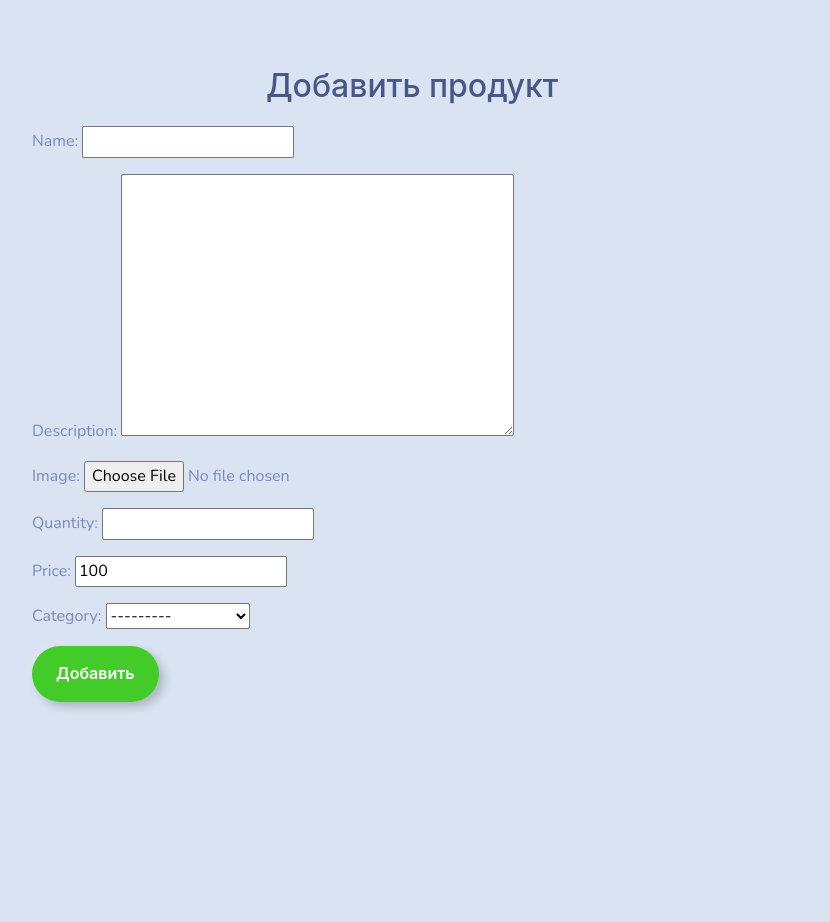
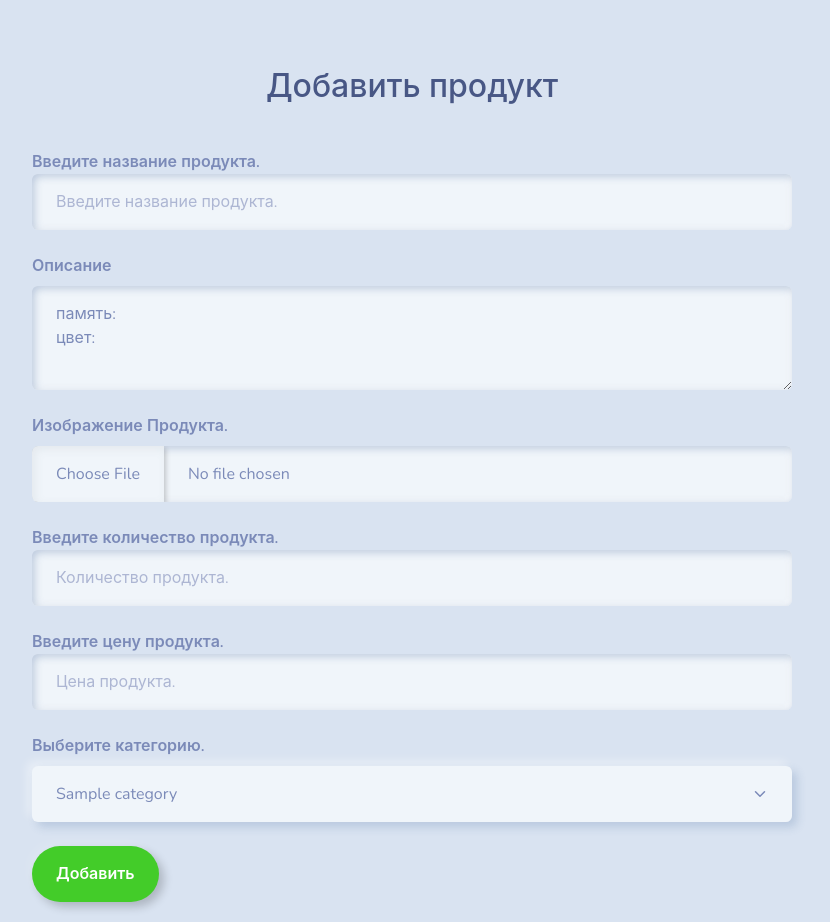
Before and after one commit to Abdullo2008/E-commerce-Site, a Django app: page /add_product/ in a window 1280 px wide. Shown: the part 56-978 px from the top of the page, without its empty margins (228-1058 px from the left). Before the commit the page ends 766 px from the top, so only its background shows below. Run offline with Django 5.2, Linux system fonts and the light colour scheme; tables that the repository leaves empty hold one stand-in row (values such as "Sample post"); parts of the project's set-up code (start-up, migrations or seed data) failed here and were passed over; some libraries are stand-ins or nearby versions.

Commit message:
customizing some pages

```diff
--- a/kassa/settings.py
+++ b/kassa/settings.py
@@ -21,7 +21,7 @@ env.read_env()
 SECRET_KEY = env.str("SECRET_KEY")
 # Quick-start development settings - unsuitable for production
 # See https://docs.djangoproject.com/en/5.1/howto/deployment/checklist/
-
+BASE_DIR = Path(__file__).resolve().parent.parent
 # SECURITY WARNING: keep the secret key used in production secret!
 
 # SECURITY WARNING: don't run with debug turned on in production!
--- a/myapp/forms.py
+++ b/myapp/forms.py
@@ -15,9 +15,31 @@ class CategoryForm(forms.ModelForm):
     class Meta:
         model = Category
         fields = '__all__'
+        widgets = {
+            'name': forms.TextInput(attrs={'class': 'form-control', 'placeholder': 'Введите название'}),
+        }
+        labels = {
+            'name': 'Название',
+        }
 
 
 class ProductForm(forms.ModelForm):
     class Meta:
         model = ProductModel
         fields = '__all__'
+        widgets = {
+            'name': forms.TextInput(attrs={'class': 'form-control', 'placeholder': 'Введите название'}),
+            'description': forms.Textarea(attrs={'class': 'form-control', 'placeholder': 'Введите описание', 'rows': 4}),
+            'image': forms.ClearableFileInput(attrs={'class': 'form-control'}),
+            'quantity': forms.NumberInput(attrs={'class': 'form-control', 'placeholder': 'Введите количество'}),
+            'price': forms.NumberInput(attrs={'class': 'form-control', 'placeholder': 'Введите цену'}),
+            'category': forms.Select(attrs={'class': 'form-control'}),
+        }
+        labels = {
+            'name': 'Название',
+            'description': 'Описание',
+            'image': 'Изображение',
+            'quantity': 'Количество',
+            'price': 'Цена',
+            'category': 'Категория',
+        }
--- a/myapp/views.py
+++ b/myapp/views.py
@@ -84,6 +84,11 @@ class AddProduct(CreateView):
     form_class = ProductForm
     success_url = reverse_lazy('retrieve_product')
 
+    def get_context_data(self, **kwargs):
+        context = super().get_context_data(**kwargs)
+        context['categorys'] = Category.objects.all()
+        return context
+
 def RetrieveProduct(request):
     products = ProductModel.objects.all()
     context = {
--- a/templates/product/add_product.html
+++ b/templates/product/add_product.html
@@ -1,6 +1,6 @@
 {% extends 'base.html' %}
 {% block content %}
-<br><br>
+<br xmlns="http://www.w3.org/1999/html"><br>
 <style>
     .container {
         padding: 20px;
@@ -17,11 +17,41 @@
 </style>
 
 <div class="container">
-<h2>Добавить продукт</h2>
-<form method="post" enctype="multipart/form-data">{% csrf_token %}
-    {{ form.as_p }}
-    <button type="submit" class="btn btn-outline-success">Добавить</button>
-</form>
+    <h2>Добавить продукт</h2>
+    <form method="post" enctype="multipart/form-data">{% csrf_token %}
+        <div>
+            <label class="col-form-label mt-4" for="ProductName">Введите название продукта.</label>
+            <input type="text" class="form-control" name="name" placeholder="Введите название продукта."
+                   id="ProductName">
+        </div>
+        <div>
+            <label for="ProductDescription" class="form-label mt-4">Описание</label>
+            <textarea class="form-control" id="ProductDescription" rows="3">память:
+цвет:</textarea>
+        </div>
+        <div>
+            <label for="ProductImage" class="form-label mt-4">Изображение Продукта.</label>
+            <input class="form-control" type="file" id="ProductImage">
+        </div>
+        <div>
+            <label class="col-form-label mt-4" for="ProductQuantity">Введите количество продукта.</label>
+            <input type="number" class="form-control" placeholder="Количество продукта." id="ProductQuantity">
+        </div>
+        <div>
+            <label class="col-form-label mt-4" for="ProductPrice">Введите цену продукта.</label>
+            <input type="number" class="form-control" placeholder="Цена продукта." id="ProductPrice">
+        </div>
+        <div>
+            <label for="exampleSelect1" class="form-label mt-4">Выберите категорию.</label>
+            <select class="form-select" id="exampleSelect1">
+                {% for category in categorys %}
+                <option>{{ category.name }}</option>
+                {% endfor %}
+            </select>
+        </div>
+        <br>
+        <button type="submit" class="btn btn-outline-success">Добавить</button>
+    </form>
 </div>
 
 {% endblock %}
--- a/templates/product/retrieve_product.html
+++ b/templates/product/retrieve_product.html
@@ -36,10 +36,10 @@
                     <p>Категория: {{ product.category }}</p>
                     <p>Цена: {{ product.price }}$</p>
                     <div class="btn-group" role="group" aria-label="Basic example">
-                        <a href="index">
+                        <a href="{% url 'update_product' product.id %}">
                             <button type="button" class="btn btn-outline-warning">ОБНОВИТЬ</button>
                         </a>
-                        <a href="{% url 'index' %}">
+                        <a href="{% url 'delete_product' product.id %}">
                             <button type="button" class="btn btn-outline-danger">УДАЛИТЬ</button>
                         </a>
                     </div>
--- a/templates/single.html
+++ b/templates/single.html
@@ -1,6 +1,7 @@
 {% extends 'base.html' %}
 {% block content %}
 <div class="container mt-4">
+    {% if products %}
     <h2 class="text-center mb-4">Все товары в текущей категории</h2>
     {% for product in products %}
     <div class="row">
@@ -32,5 +33,10 @@
         </div>
     </div>
     {% endfor %}
+    {% else %}
+    <center>
+        <h1>В этой категории нет товаров.</h1>
+    </center>
+    {% endif %}
 </div>
 {% endblock %}
```
Also changed, not shown: templates/category/delete_category.html (+8 -18 lines), templates/category/update_category.html (+6 -7 lines), templates/product/delete_product.html (+24 -6 lines), templates/product/update_product.html (+8 -5 lines).
